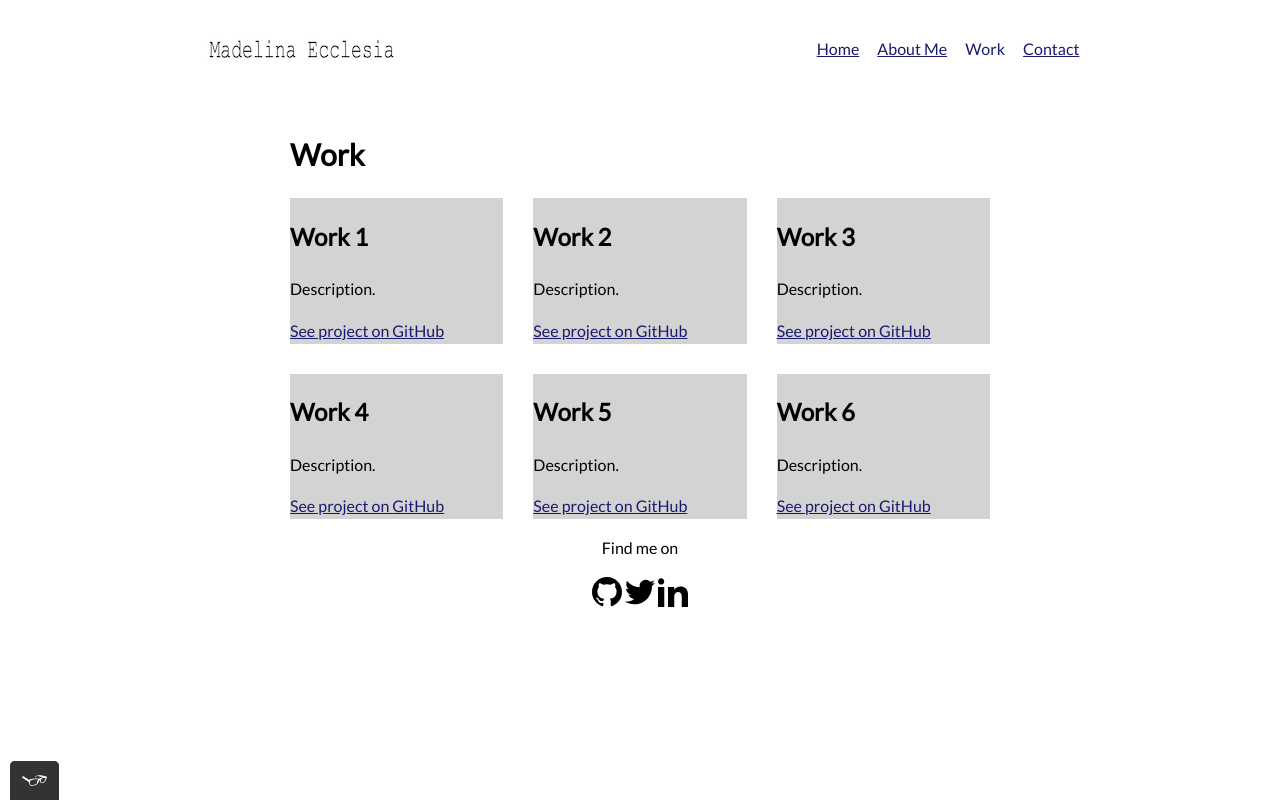
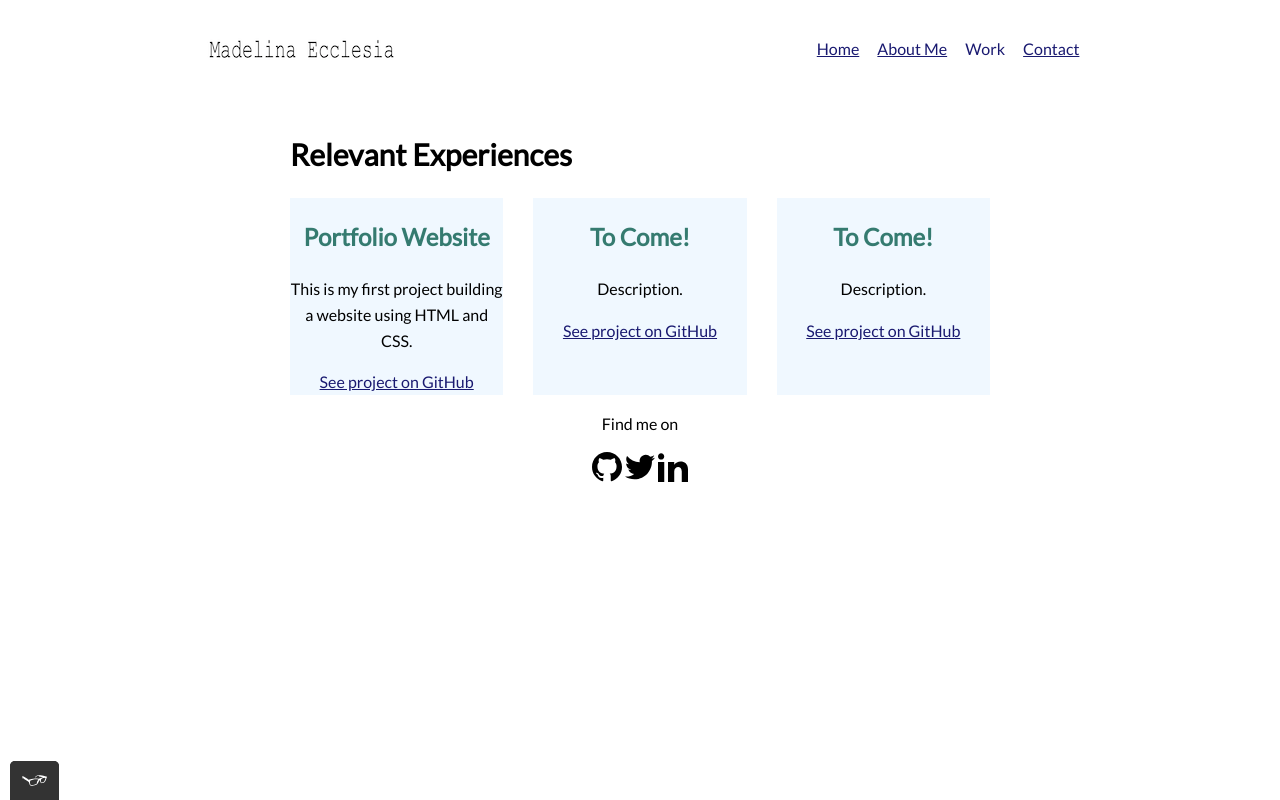
Before and after one commit to mad-lina/Portfolio-Site, a plain HTML site: page work.html in a window 1280 px wide. Drawn offline with Linux system fonts and the light colour scheme.

Commit message:
If applied this commit will change the text and image names.

```diff
--- a/CSS/style.css
+++ b/CSS/style.css
@@ -1,6 +1,6 @@
 :root {
   --primary-color: #fff;
-  --secondary-color: #lightgray;
+  --secondary-color: #F0F8FF;
   --linktext-color:#191970;
   --primary-button: #357b70;
   --secondary-button:#191970;
@@ -21,6 +21,7 @@ h1 {
 h2 {
   font-size: 24px;
   font-weight: var(--fontweight-header);
+  color:var(--primary-button);
 }
 
 h3 {
@@ -49,8 +50,8 @@ button, .button {
   /* takes the font from the outer container */
   font-family: inherit;
   /* styles the background color, font color, and text decoration (underline, etc.) of the button */
-  background-color: var(--primary-button);
-  color: var(--primary-color);
+  background-color: var(--secondary-color);
+  color: var(--primarytext-color);
   text-decoration: none;
   /*adds spacing to the button*/
   padding: 10px;
@@ -135,9 +136,10 @@ box-sizing: border-box;
   display:grid;
   grid-template-columns: 1fr 1fr 1fr;
   grid-gap: 30px;
+  text-align:center;
 }
 .grid__item{
-  background-color:lightgray;
+  background-color:var(--secondary-color);
   width:auto;
   height:auto;
   margin:0px;
--- a/work.html
+++ b/work.html
@@ -3,15 +3,15 @@
 <head>
     <meta name="viewport" content="width=device-width, initial-scale=1">
   <meta charset="utf-8">
-  <title>My First Website</title>
-  <link rel="shortcut icon" href="img/m.png">
+  <title>Madelina's Work</title>
+  <link rel="Madelina's Favicon" href="img/m.png">
   <!--Google Fonts-->
   <link rel="preconnect" href="https://fonts.googleapis.com">
   <link rel="preconnect" href="https://fonts.gstatic.com" crossorigin>
   <link href="https://fonts.googleapis.com/css2?family=Lato&display=swap" rel="stylesheet">
     <!--CSS Link-->
   <link rel="stylesheet" type="text/css" href="css/normalize.css">
-  <link rel="stylesheet" type="text/css" href="css/style.production.css">
+  <link rel="stylesheet" type="text/css" href="css/style.css">
 
 </head>
 <body>
@@ -34,11 +34,19 @@
   </header>
   <main class="work"> <!-- Body -->
     <section>
-      <h1>Work</h1>
+      <h1>Relevant Experiences</h1>
       <div class="grid">
         <!--Grid Items-->
         <div class="grid__item">
-          <h2>Work 1</h2>
+          <h2>Portfolio Website</h2>
+          <p>
+            This is my first project building a website using HTML and CSS.
+          </p>
+          <a href="#">See project on GitHub</a>
+        </div>
+
+        <div class="grid__item">
+          <h2>To Come!</h2>
           <p>
             Description.
           </p>
@@ -46,39 +54,7 @@
         </div>
 
         <div class="grid__item">
-          <h2>Work 2</h2>
-          <p>
-            Description.
-          </p>
-          <a href="#">See project on GitHub</a>
-        </div>
-
-        <div class="grid__item">
-          <h2>Work 3</h2>
-          <p>
-            Description.
-          </p>
-          <a href="#">See project on GitHub</a>
-        </div>
-
-        <div class="grid__item">
-          <h2>Work 4</h2>
-          <p>
-            Description.
-          </p>
-          <a href="#">See project on GitHub</a>
-        </div>
-
-        <div class="grid__item">
-          <h2>Work 5</h2>
-          <p>
-            Description.
-          </p>
-          <a href="#">See project on GitHub</a>
-        </div>
-
-        <div class="grid__item">
-          <h2>Work 6</h2>
+          <h2>To Come!</h2>
           <p>
             Description.
           </p>
```
Also changed, not shown: about.html (+4 -2 lines), contact.html (+7 -13 lines), index.html (+3 -3 lines), 3 other files.
